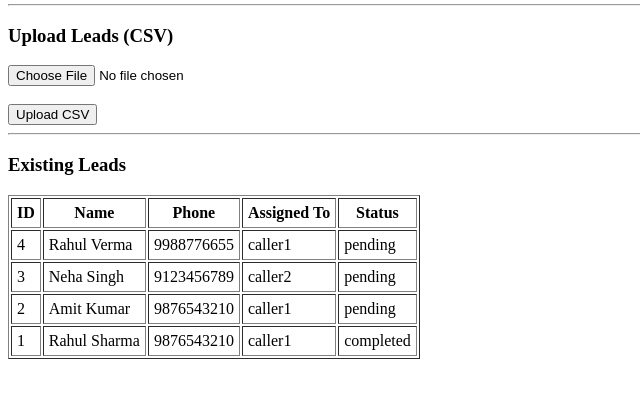
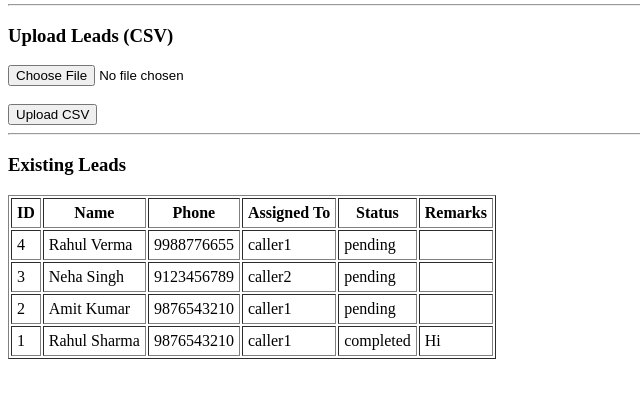
Before and after one commit to Rahulrai23/lead-calling-app, a Flask app: page /manager in a window 1280 px wide. Shown: the part 261-659 px from the top of the page, without its empty margins (0-640 px from the left). Run offline with Flask 3, Linux system fonts and the light colour scheme; data comes from the database, SQL or seed files in the repository.

Commit message:
Update manager.html

```diff
--- a/templates/manager.html
+++ b/templates/manager.html
@@ -46,6 +46,8 @@
     <th>Phone</th>
     <th>Assigned To</th>
     <th>Status</th>
+    <th>Remarks</th>
+
   </tr>
 
   {% for lead in leads %}
@@ -55,6 +57,8 @@
     <td>{{ lead[2] }}</td>
     <td>{{ lead[3] }}</td>
     <td>{{ lead[4] }}</td>
+    <td>{{ lead[5] }}</td>
+
   </tr>
   {% endfor %}
 
```
